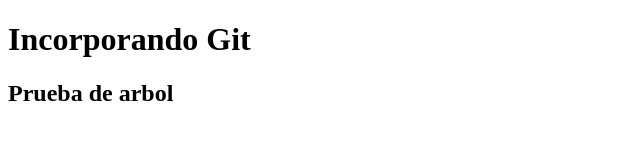
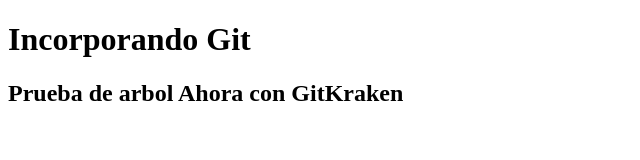
Before and after one commit to Davidhdezn/Pruebas-de-git, a plain HTML site: page PruebasGit/index.html in a window 1280 px wide. Shown: the whole page, without its empty margins (0-640 px from the left). Drawn offline with Linux system fonts and the light colour scheme.

Commit message:
Se modifico el titulo

```diff
--- a/PruebasGit/index.html
+++ b/PruebasGit/index.html
@@ -8,7 +8,7 @@
 </head>
 <body>
 <h1>Incorporando Git</h1>
-<h2>Prueba de arbol</h2>
+<h2>Prueba de arbol Ahora con GitKraken</h2>
 
 </body>
 </html>
```
